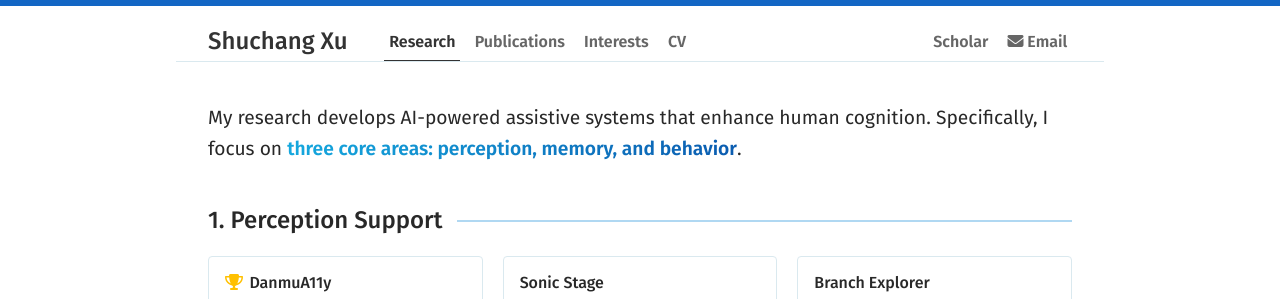
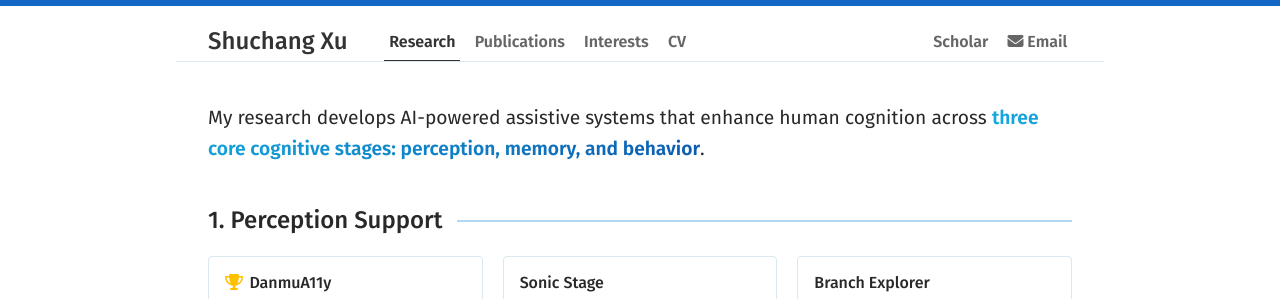
Before and after one commit to ShuchangXu/ShuchangXu.github.io, a Jekyll site: the page built from research.md, in a window 1280 px wide. Shown: the top 299 px of the page. Built offline with Jekyll 4.4.1, drawn with Linux system fonts in a browser that asks for light colours; a style sheet for code colours, icons or effects is not loaded.

Commit message:
update research

```diff
--- a/research.md
+++ b/research.md
@@ -9,7 +9,7 @@ class: projects
 # Research
 
 {:.lead}
-My research develops AI-powered assistive systems that enhance human cognition. Specifically, I focus on **three core areas: perception, memory, and behavior**.
+My research develops AI-powered assistive systems that enhance human cognition across **three core cognitive stages: perception, memory, and behavior**.
 
 <!-- ## Enhanced Perception
 
```
